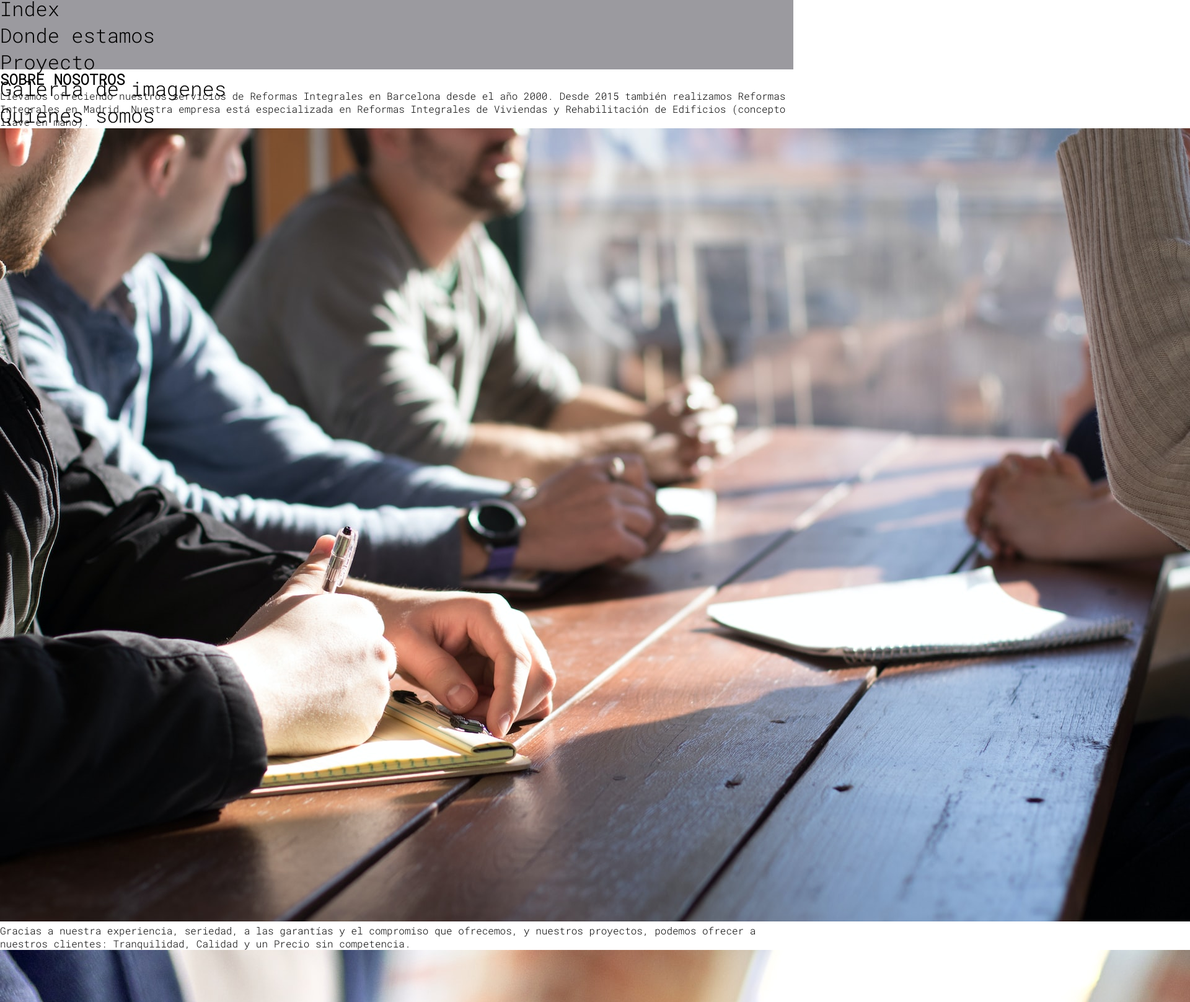
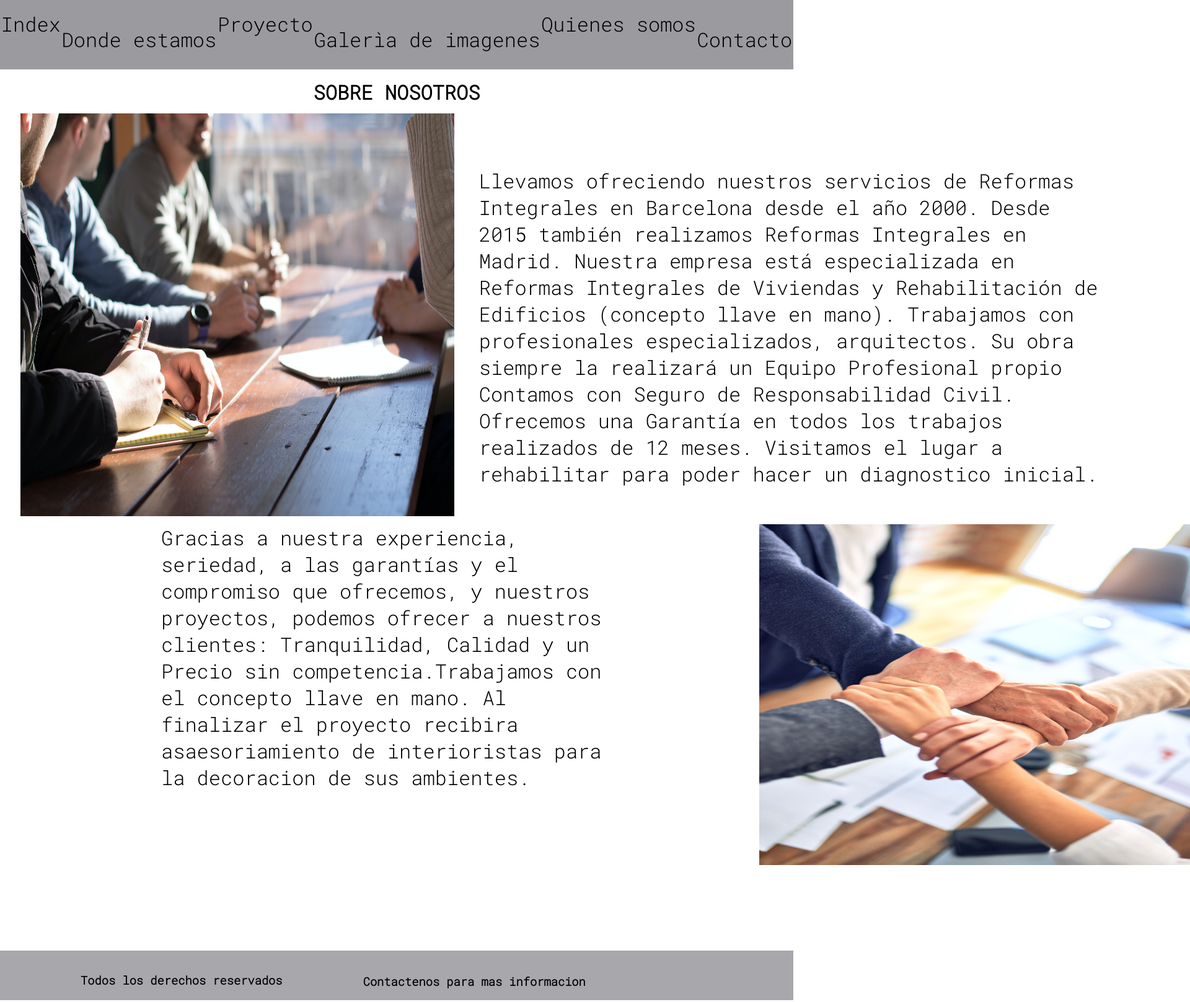
Before and after one commit to Nadiapascual92/Preentrega2-PASCUAL, a website: page pages/Quienessomos.html in a window 1280 px wide. Shown: the part 8-1625 px from the top of the page at 62% size, 1920 px wide, since content can reach past the window. Drawn offline with Linux system fonts and the light colour scheme.

Commit message:
pagina quienes somos casi terminada faltan los iconos del footer

```diff
--- a/css/micopiadel.css
+++ b/css/micopiadel.css
@@ -12,7 +12,7 @@ body{
 }
 
 header{
-    background-color: grey;
+    background-color: rgba(6, 3, 17, 0.40);
     width: auto;
     height: 120px;
 }
@@ -29,7 +29,6 @@ ul li{
     list-style-type: none;
     font-size: xx-large;
     color: black;
-    margin-top: top: 0;
 }
 
 ul li a{
@@ -50,21 +49,20 @@ margin-left: center;
 
 
 .imaginum1{
-    width: 700px;
+    width: 900px;
     height: 650px;
 }
 
 .imaginum2{
-    width: 700px;
+    width: 900px;
     height: 650px;
 }
 
 /* UNA CARD*/
 .contenedor{
-    background-color: yellow;
-    width: 1200px;
+    width: 1800px;
     height: 200px;
-    margin-left: 25%;
+    margin-left: 15%;
 }
 .contendor_parrafo{
     font-size: 30px;
@@ -75,5 +73,83 @@ margin-left: center;
 .contenedordeimagenesindex{
     display: flex;
     flex-direction: row;
-    margin-top: 40px
+    justify-content: space-around;
+    margin-top: 2%
 }
+
+.parrafumindex{
+    display: flex;
+    flex-direction: column;
+    justify-content: flex-end;
+    justify-content: space-evenly;
+    font-size: x-large;
+    width: 400px;
+}
+
+.palabraexterior{
+    margin-left: 180px;
+    margin-top: 40px;
+}
+.palabrainterior{
+    margin-left: 50px;
+    margin-bottom: 10px;
+}
+
+.palabraBAÑOS{
+    margin-left: 170px;
+}
+
+.palabracocinas{
+    margin-left: 50px;
+}
+.palabrasalas{
+    margin-left: 210px;
+}
+.palabracomerciales{
+    margin-left: 60px;
+    margin-top: 10px;
+}
+.palabrapiscinas{
+    margin-top: 20px;
+    margin-left: 190px;
+}
+
+/*Comienzo de la configuracion del footer*/
+
+.piedepagina{
+    display: flex;
+    flex-direction:row;
+    justify-content: space-evenly;
+    /*trasnparecia del color con rgba*/
+    background-color: rgba(6, 3, 17, 0.35);
+    align-items: flex-end;
+    margin-top: 3%;
+    height: 80px;
+}
+
+.iconosfooter{
+    display: flex;
+    flex-direction: row;
+    justify-items: normal;
+}
+
+.derechosreservados{
+    display: flex;
+    justify-content: center;
+    margin-bottom: 20px;
+}
+
+.icono1{
+    margin-right: 25px;
+    size-adjust: 70%;
+}
+.icono2{
+    margin-right: 25px;
+    size-adjust: 70%;
+}
+
+.icono3{
+    margin-right: 25px;
+    size-adjust: 70%;
+}
+/*PAGINA QUIENES SOMOS... COMIENZO DEL CSS*/
--- a/css/styles.css
+++ b/css/styles.css
@@ -152,3 +152,78 @@ margin-left: center;
     margin-right: 25px;
     size-adjust: 70%;
 }
+/*aca empieza la pagina nosotros*/
+.navigum2{
+    display:flex ;
+    flex-direction: row;
+    flex-wrap: nowrap;
+    justify-content: space-evenly;
+    align-items: center;
+}
+
+.titulonosotros{
+    display: flex;
+    justify-content: center;
+    margin-top: 15px ;
+    font-size: xx-large;
+}
+/*CARD METODO BEM CON FOTO Y PARRAFO*/
+.card_quiensomos{
+    display: flex;
+    flex-wrap: row;
+    margin-top: 1%;
+    margin-left: 1%;
+    width: 1800px;
+    height: 650px;
+}
+
+.card_imagen{
+    width: 700px;
+    height: 650px;
+    order: -1;
+    margin: auto;
+    margin-left: 20px;
+}
+
+.card_parrafo{
+    font-size: xx-large ;
+    display: flex;
+    flex-direction: column;
+    justify-content: center;
+    margin-top: 40px;
+    padding: 40px ;
+}
+/*CARD METODO BEM CON FOTO Y PARRAFO*/
+.card_contenedor{
+display: flex;
+flex-wrap: row;
+margin-top: 1%;
+margin-left: 1%;
+width: 1800px;
+height: 650px;
+margin-left: 160px;
+}
+.card_imagen2{
+    width: 900px;
+    height: 550px;
+    margin-left: 230px ;
+
+}
+
+.card_parrafo2{
+    font-size: xx-large ;
+    display: flex;
+    width: 1000px;
+    flex-direction: column;
+    justify-content: auto;
+    align-items: stretch;
+    padding-left: 100px;
+}
+/*ACA VAN LOS ICONOS DEL FOOTER*/
+/*FOOTER*/
+.textodelpiedepagina{
+    display: flex;
+    text-align: justify;
+    padding-bottom: 18px;
+}
+/*Poner un vinculo al texto y a los iconos que rediriga a la pagina de contacto*/
--- a/pages/Quienessomos.html
+++ b/pages/Quienessomos.html
@@ -2,7 +2,9 @@
 <html lang="en">
 <head>
     <meta charset="UTF-8">
-    <meta http-equiv="X-UA-Compatible" content="IE=edge">
+    <meta
+     http-equiv="X-UA-Compatible" content="IE=edge">
+    <!---->
     <meta name="viewport" content="width=device-width, initial-scale=1.0">
     <title>Document</title>
     <link rel="stylesheet" href="../css/styles.css">
@@ -14,41 +16,62 @@
 </head>
 
 <body>
-    <!--bootstrap-->
     <header>
         <nav>
-            <ul>
+            <ul class="navigum2">
             <li><a href="../index.html">Index</a></li>
-            <li><a href="./Dondeestamos.html">Donde estamos</a></li>
+            <li class="alinium"><a href="./Dondeestamos.html">Donde estamos</a></li>
             <li><a href="./Proyecto.html">Proyecto</a></li>
-            <li><a href="./Galeria.html">Galerìa de imagenes</a></li>
+            <li class="alinium"><a href="./Galeria.html">Galerìa de imagenes</a></li>
             <li><a href="./Quienessomos.html">Quienes somos</a></li>
-            <li><a href="./contacto.html">Contacto</a></li>
+            <li class="alinium"><a href="./contacto.html">Contacto</a></li>
             </ul>
 
         </nav>
     </header>
+
     <main>
-        <h2>SOBRE NOSOTROS</h2>
+        <h1 class="titulonosotros">SOBRE NOSOTROS</h1>
 
-    <!--esto es una card-->
-    <div>
-        Llevamos ofreciendo nuestros servicios de Reformas Integrales en Barcelona desde el año 2000. Desde 2015 también realizamos Reformas Integrales en Madrid. Nuestra empresa está especializada en Reformas Integrales de Viviendas y Rehabilitación de Edificios (concepto llave en mano).
-
-        <img src="../img/imagennegocios.jpg" alt="negociosjuntos">
+        <!--Esto es una card metodolodia BEM-->
+    <div class="card_quiensomos">
+        <p class="card_parrafo">Llevamos ofreciendo nuestros servicios de Reformas Integrales en Barcelona desde el año 2000. Desde 2015 también realizamos Reformas Integrales en Madrid. Nuestra empresa está especializada en Reformas Integrales de Viviendas y Rehabilitación de Edificios (concepto llave en mano).
+        Trabajamos con profesionales especializados, arquitectos. Su obra siempre la realizará un Equipo Profesional propio
+        Contamos con Seguro de Responsabilidad Civil. Ofrecemos una Garantía en todos los trabajos realizados de 12 meses. Visitamos el lugar a rehabilitar para poder hacer un diagnostico inicial.
+        </p>
+        <img class='card_imagen'src="../img/imagennegocios.jpg" alt="negociosjuntos">
     </div>
 
+    </main>
+    <!--esto es otra card con BEM-->
 
-    </main>
-    <!--esto sera una card-->
-    <div>
-        <p>Gracias a nuestra experiencia, seriedad, a las garantías y el compromiso que ofrecemos, y nuestros proyectos, podemos ofrecer a nuestros clientes: Tranquilidad, Calidad y un Precio sin competencia.</p>
-
-        <img src="../img/imgbusiness.jpg" alt="trabajoenequipo">
-
+    <div class="card_contenedor">
+        <p class="card_parrafo2">Gracias a nuestra experiencia, seriedad, a las garantías y el compromiso que ofrecemos, y nuestros proyectos,
+            podemos ofrecer a nuestros clientes: Tranquilidad, Calidad y un Precio sin competencia.Trabajamos con el concepto llave en mano. Al finalizar el proyecto recibira
+        asaesoriamiento de interioristas para la decoracion de sus ambientes.</p>
+        <img class="card_imagen2" src="../img/imgbusiness.jpg" alt="trabajoenequipo">
     </div>
 
-    <footer></footer>
+    <!--FOOTER-->
+
+    <footer class="piedepagina">
+        <div class="derechosreservados">
+            <h3>Todos los derechos reservados</h3>
+        </div>
+
+        <h3 class="textodelpiedepagina">Contactenos para mas informacion<h3>
+
+            <div>
+            <ul class="iconosfooter">
+                <li class="icono1"><a href=""><i class="fa-brands fa-instagram"></i></a></li>
+                <li class="icono2"><a href=""><i class="fa-brands fa-facebook"></i></a></li>
+                <li class="icono3"><a href=""><i class="fa-brands fa-whatsapp"></i></a></li>
+            </ul>
+        </div>
+
+            <!--Falta colocar los iconos en el footer-->
+
+    </footer>
 
 </body>
 </html>
```
Also changed, not shown: SCSS/misas.scss (line endings or trailing spaces).
